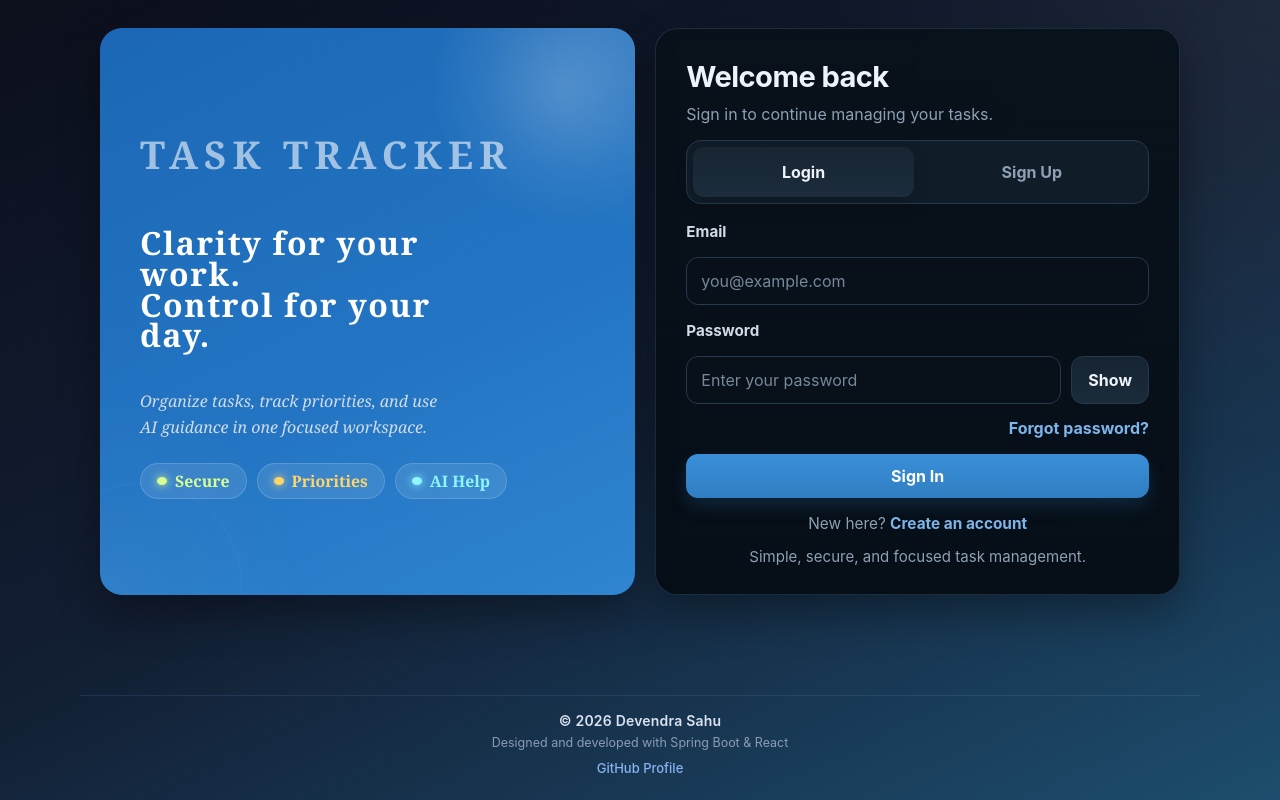
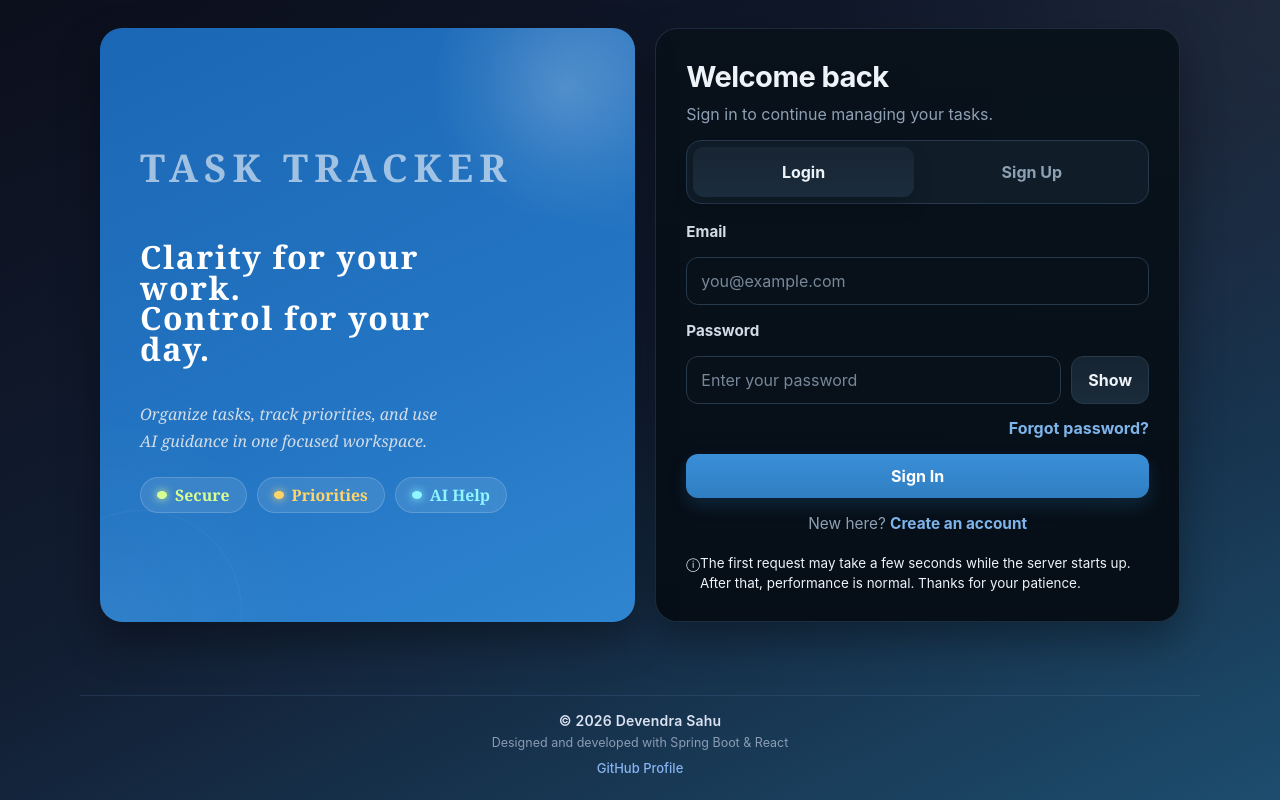
Before and after one commit to devendra1176/task-tracker-frontend, a React (Vite) app: page / in a window 1280 px wide. Built offline with nearby package versions, Linux system fonts and the light colour scheme.

Commit message:
add(note):improve auth page server startup notice

```diff
--- a/src/index.css
+++ b/src/index.css
@@ -464,10 +464,14 @@ img {
 }
 
 .auth-note {
-    margin-top: 14px;
-    text-align: center;
-    color: var(--muted);
-    font-size: 0.94rem;
+    margin-top: 20px;
+    font-weight: 400;
+    font-size: 0.84rem;
+    line-height: 1.5;
+    color: var(--shadow-soft);
+    font-family: 'Inter', sans-serif;
+    display: flex;
+    align-items: flex-start;
 }
 
 /* =========================
--- a/src/pages/AuthPage.jsx
+++ b/src/pages/AuthPage.jsx
@@ -242,7 +242,9 @@ function AuthPage({ onLogin }) {
               </button>
             </div>
 
-            <div className="auth-note">Simple, secure, and focused task management.</div>
+            <div className="auth-note"><span>ⓘ</span>
+              <span>The first request may take a few seconds while the server starts up. After that, performance is normal. Thanks for your patience.</span>
+            </div>
           </section>
         </div>
       </div>
```
